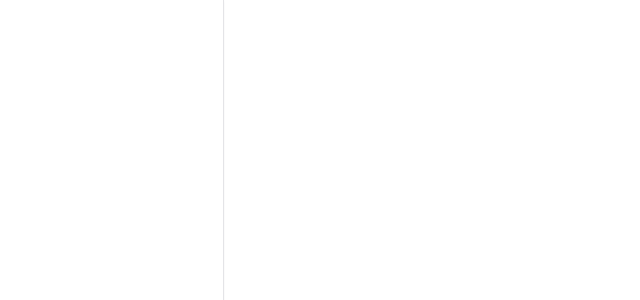
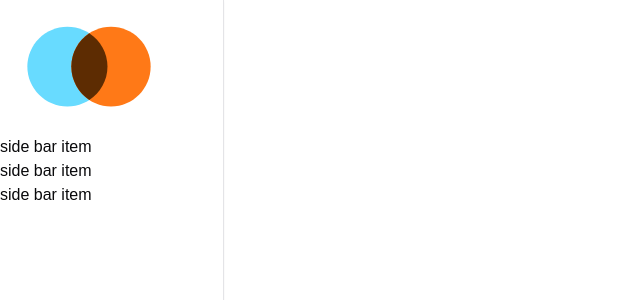
Before and after one commit to tahahamdii/plms, a Next.js app in the folder client/client/: page / in a window 1280 px wide. Shown: the top 300 px of the page, without its empty margins (0-640 px from the left). Built offline with nearby package versions, Linux system fonts and the light colour scheme.

Commit message:
sidebar routiung items added

```diff
--- /dev/null
+++ b/client/client/app/(dashboard)/_components/logo.tsx
@@ -0,0 +1,12 @@
+import Image from "next/image";
+
+export const Logo = () => {
+    return(
+        <Image
+        height={130}
+        width={130}
+        alt="logo"
+        src="/logo.svg"
+        />
+    )
+}
--- /dev/null
+++ b/client/client/app/(dashboard)/_components/sidebar-routes.tsx
@@ -0,0 +1,39 @@
+"use clients"
+
+import { Layout } from "lucide-react"
+import { SideBarItem } from "./sidebaritem";
+
+const guestRoutes = [
+    {
+        icon: Layout,
+        label : "Acceuil",
+        href : '/'
+    },
+    {
+        icon: Layout,
+        label : "Rechercher",
+        href : '/search'
+    },
+    {
+        icon: Layout,
+        label : "Community",
+        href : '/community'
+    }
+]
+
+export const SideBarRoutes = () => {
+    const routes = guestRoutes ;
+
+    return(
+        <div className="flex flex-col w-full">
+            {routes.map((route) => (
+                <SideBarItem
+                key ={route.href}
+                icon ={route.icon}
+                label = {route.label}
+                href = {route.href}
+                />
+            ))}
+        </div>
+    )
+}
--- a/client/client/app/(dashboard)/_components/sidebar.tsx
+++ b/client/client/app/(dashboard)/_components/sidebar.tsx
@@ -1,9 +1,15 @@
+import { Logo } from "./logo"
+import { SideBarRoutes } from "./sidebar-routes"
+
 export const SideBar = () => {
     return (
         <div className="h-full border-r flex flex-col overflow-y-auto  bg-white shadow-sm"
         >
             <div className="p-6">
-
+                <Logo/>
+            </div>
+            <div className="flex flex-col w-full ">
+                <SideBarRoutes/>
             </div>
         </div>
     )
--- /dev/null
+++ b/client/client/app/(dashboard)/_components/sidebaritem.tsx
@@ -0,0 +1,22 @@
+import { LucideIcon } from "lucide-react"
+import { usePathname } from "next/navigation"
+import { useRouter } from "next/router";
+
+interface SideBarItemProps {
+    icon : LucideIcon ,
+    label: string,
+    href: string
+}
+
+
+
+export const SideBarItem = ({icon: Icon, label, href} : SideBarItemProps) => {
+
+    const pathname = usePathname();
+    const router = useRouter();
+
+
+    return (
+        <div>side bar item </div>
+    )
+}
```
Also changed, not shown: client/client/public/logo.svg (added).
